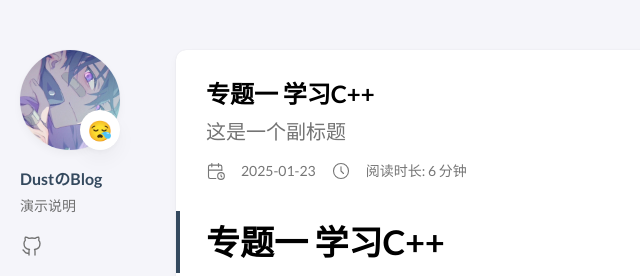
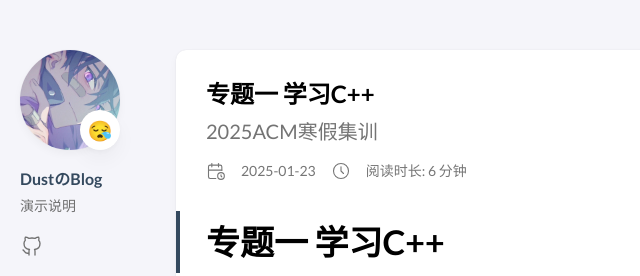
Before and after one commit to DustLi-DC/DustLi-DC.github.io, a plain HTML site: page p/test-chinese/index.html in a window 1280 px wide. Shown: the top 276 px of the page, 0-640 px from the left. Drawn offline with Linux system fonts and the light colour scheme; some packages are replaced by stand-ins of ours; a script that the page names is missing.

Commit message:
auto deploy DustLi-DC/HugoR@741f2be4a4f39e0a1290f4b9dca8b8d41fe786e3

```diff
--- a/p/test-chinese/index.html
+++ b/p/test-chinese/index.html
@@ -1,18 +1,18 @@
 <!DOCTYPE html>
 <html lang="zh-cn" dir="ltr">
     <head><meta charset='utf-8'>
-<meta name='viewport' content='width=device-width, initial-scale=1'><meta name='description' content="这是一个副标题">
+<meta name='viewport' content='width=device-width, initial-scale=1'><meta name='description' content="2025ACM寒假集训">
 <title>专题一 学习C&#43;&#43;</title>
 
 <link rel='canonical' href='https://DustLi-DC.github.io/p/test-chinese/'>
 
 <link rel="stylesheet" href="/scss/style.min.663803bebe609202d5b39d848f2d7c2dc8b598a2d879efa079fa88893d29c49c.css"><meta property='og:title' content="专题一 学习C++">
-<meta property='og:description' content="这是一个副标题">
+<meta property='og:description' content="2025ACM寒假集训">
 <meta property='og:url' content='https://DustLi-DC.github.io/p/test-chinese/'>
 <meta property='og:site_name' content='DustのBlog'>
 <meta property='og:type' content='article'><meta property='article:section' content='Post' /><meta property='article:published_time' content='2025-01-23T00:00:00&#43;00:00'/><meta property='article:modified_time' content='2025-01-23T00:00:00&#43;00:00'/>
 <meta name="twitter:title" content="专题一 学习C++">
-<meta name="twitter:description" content="这是一个副标题">
+<meta name="twitter:description" content="2025ACM寒假集训">
     <link rel="shortcut icon" href="/favicon.ico" />
 
     </head>
@@ -297,7 +297,7 @@
 
 
         <h3 class="article-subtitle">
-            这是一个副标题
+            2025ACM寒假集训
         </h3>
 
     </div>
```
Also changed, not shown: index.html (+1 -1 lines).
